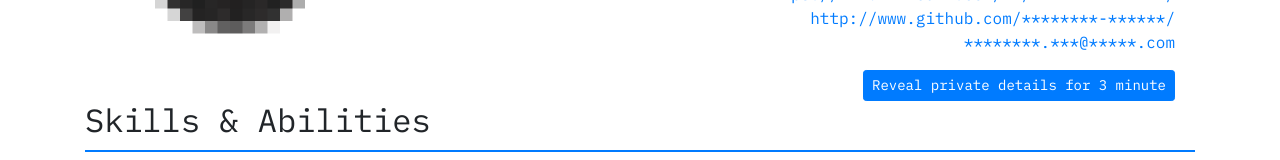
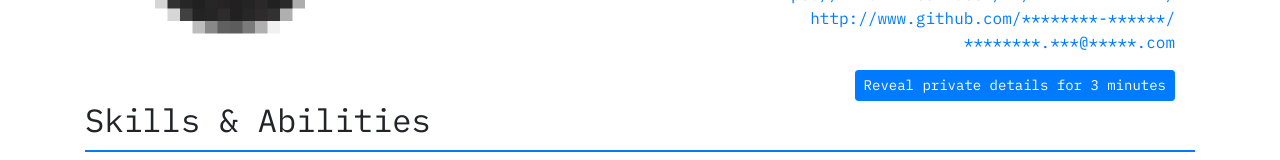
Before and after one commit to diarmuid-murphy/resume, a React (Create React App) app: page / in a window 1280 px wide. Shown: the part 199-359 px from the top of the page. Built offline with nearby package versions, Linux system fonts and the light colour scheme.

Commit message:
fix spelling error

```diff
--- a/src/components/Address.js
+++ b/src/components/Address.js
@@ -15,7 +15,7 @@ function Address(props) {
 			</p>
 
 			{!props.isRendered ?
-				<button className="btn btn-primary btn-sm pull-right" onClick={props.reveal}>Reveal private details for 3 minute</button> :
+				<button className="btn btn-primary btn-sm pull-right" onClick={props.reveal}>Reveal private details for 3 minutes</button> :
 				<span className="pull-right text-secondary">Private details will remain visible for {props.timeLeft} mins.</span>}
 		</address>
 	);
```
